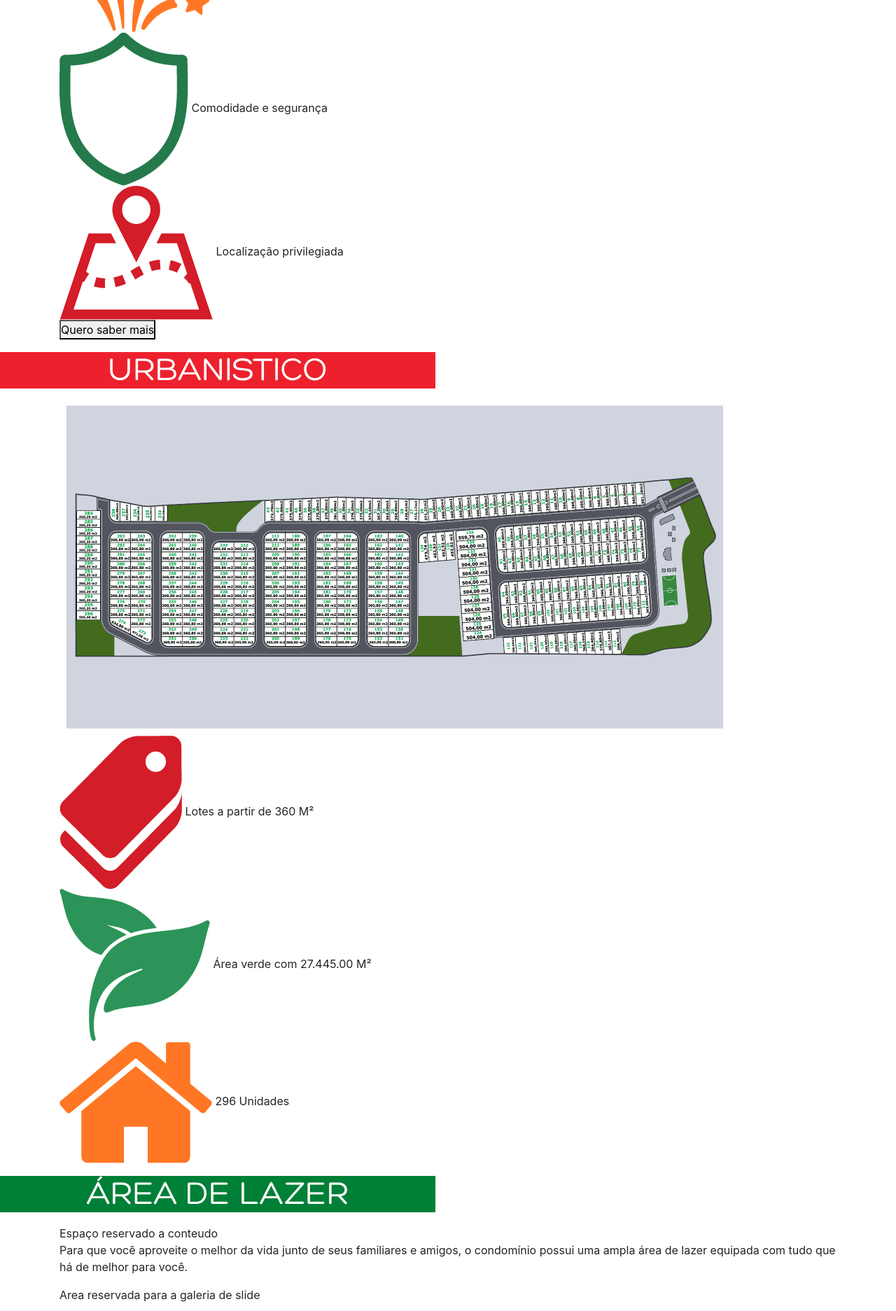
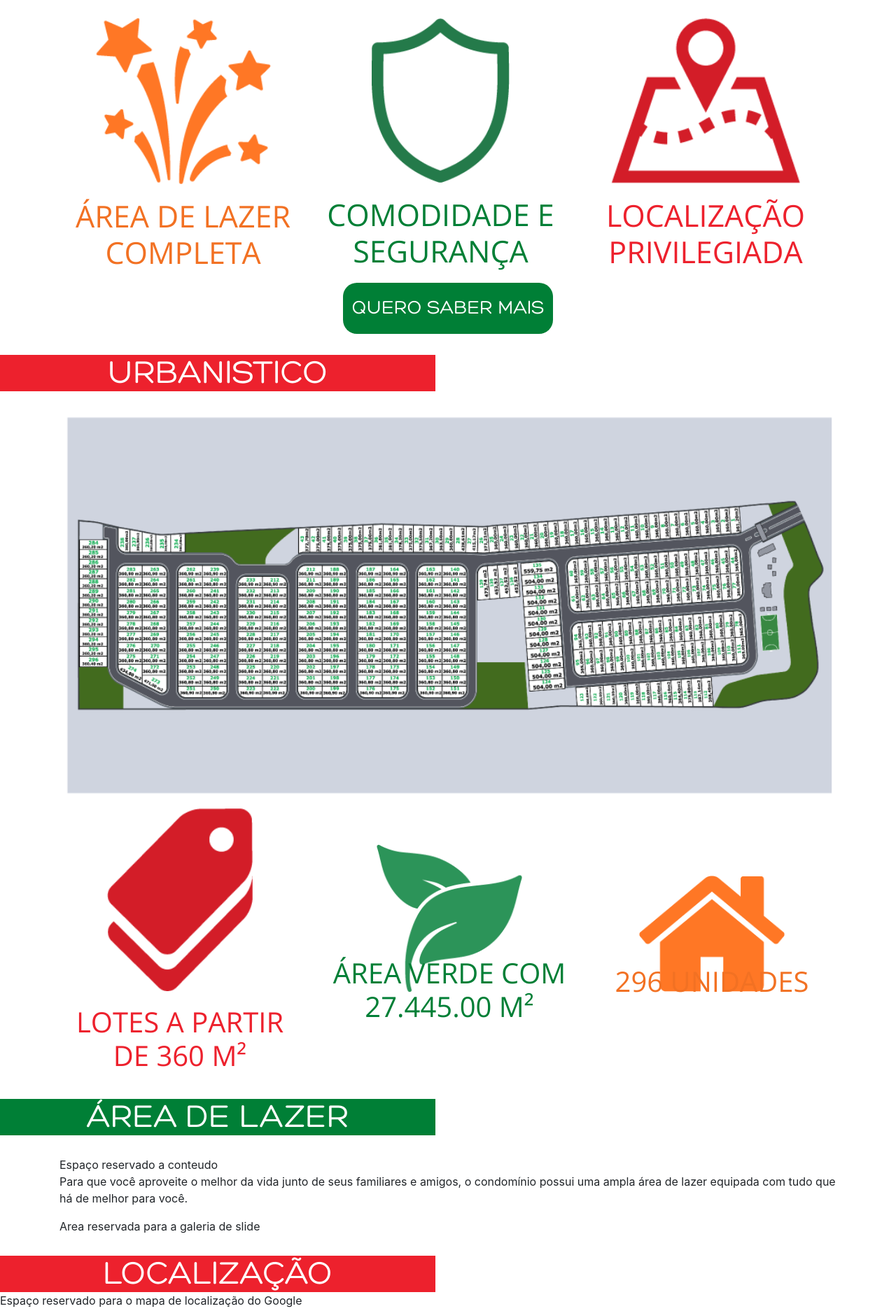
Before and after one commit to lu045/hotsite-nova-italia, a PHP site: page / in a window 1280 px wide. Shown: the part 1358-3231 px from the top of the page at 70% size. Run offline with PHP 8.4, Linux system fonts and the light colour scheme; style sheets or scripts are compiled from the project's sources; some libraries are stand-ins or nearby versions.

Commit message:
conclusao da estilizacao da sessao urbanistico

```diff
--- a/index.html
+++ b/index.html
@@ -68,8 +68,11 @@
  	 	 <div class="conteudo-geral">
  	 	     <!--Video de lançamento-->
  	 	     <div class="container">
+ 	 	         <div class="condominio-desc">
  	 	             <div class="vl">
- 	 	 	         Area Reservada para o Video
+ 	 	 	             <div class="normal">
+ 	 	 	                 <iframe width="560" height="315" src="https://www.youtube.com/embed/McSOc6TpPoE" frameborder="0" allow="autoplay; encrypted-media" allowfullscreen></iframe>
+ 	 	 	             </div>
  	 	 	         </div>
 
  	 	 	              <!--Artigo descritivo-->
@@ -77,25 +80,30 @@
  	 	 	             <h1>Piacere de Vivere Qui</h1>
  	 	 	             <p>Conheça o Condomínio Nova Itália, um lugar clássico e moderno ao mesmo tempo, a onde todas as tradições típicas da cultura italiana se encontram em um espaço aconchegante, preparado para que você e sua família possam ter cada vez mais tranquilidade, comodidade e segurança.</p>
  	 	             </article>
+ 	 	         </div>
 
  	 	         <!--Atributos do condomínio-->
  	 	         <div class="atributes">
  	 	 	         <div class="at1">
  	 	 	             <img src="imagens/area-lazer.png" alt="Área de Lazer">
- 	 	 	         Área de lazer completa
+ 	 	 	             <h2>Área de lazer completa</h2>
  	 	 	         </div>
+
  	 	 	         <div class="at2">
  	 	 	             <img src="imagens/seguranca.png" alt="Comodidade e Segurança">
- 	 	 	         Comodidade e segurança
+ 	 	 	             <h2>Comodidade e segurança</h2>
  	 	 	         </div>
+
  	 	 	         <div class="at3">
  	 	 	             <img src="imagens/localizacao.png" alt="Localização Privilegiada">
- 	 	 	         Localização privilegiada
+ 	 	 	             <h2>Localização privilegiada</h2>
  	 	 	         </div>
  	 	         </div>
 
  	 	         <!--Botão-->
+ 	 	         <div class="area-botao">
  	 	             <button class="maisinfo">Quero saber mais</button>
+ 	 	         </div>
  	 	     </div>
  	 	 </div>
  	 </section>
@@ -122,15 +130,21 @@
  	 	             <div class="detcomb">
  	 	 	             <div class="dt1">
  	 	 	                 <img src="imagens/lotes.png" alt="">
- 	 	 	                 Lotes a partir de 360 M²
+ 	 	 	                 <div class="de">
+ 	 	 	                     <h2>Lotes a partir de 360 M²</h2>
+ 	 	 	                 </div>
  	 	 	             </div>
  	 	 	             <div class="dt2">
  	 	 	                 <img src="imagens/area-verde.png" alt="">
- 	 	 	                 Área verde com 27.445.00 M²
+ 	 	 	                 <div class="de">
+ 	 	 	                     <h2> Área verde com 27.445.00 M²</h2>
+ 	 	 	                 </div>
  	 	 	             </div>
  	 	 	             <div class="dt3">
  	 	 	                 <img src="imagens/unidades.png" alt="">
- 	 	 	                 296 Unidades
+ 	 	 	                 <div class="de">
+ 	 	 	                     <h2>296 Unidades</h2>
+ 	 	 	                 </div>
  	 	 	             </div>
  	 	             </div>
  	 	         </div>
--- a/sass/organism/_condominio.sass
+++ b/sass/organism/_condominio.sass
@@ -0,0 +1,111 @@
+.condominio-desc
+	position: relative
+
+	article
+		margin-top: -331px
+		width: 520px
+
+		h1
+			font-family: Hero
+			font-size: 43px
+			text-transform: uppercase
+			color: $preto-italico
+
+		p
+			font-family: Open Sans
+			color: $preto
+			font-size: 25px
+			text-align: justify
+
+	.vl
+
+		.normal
+
+			margin-left: 550px
+
+.atributes
+
+	+flexbox
+	margin-top: 30px
+
+
+	.at1
+		+flexbox
+		flex-direction: column
+		color: $laranja
+		font-family: Open Sans
+		text-transform: uppercase
+		text-align: center
+		align-items: center
+
+		img
+			width: 250px
+			height: 237px
+
+
+		h2
+		    font-size: 43px
+		    margin-top: 20px
+
+
+
+	.at2
+		+flexbox
+		flex-direction: column
+		color: $verde
+		font-family: Open Sans
+		text-transform: uppercase
+		text-align: center
+		align-items: center
+
+		img
+			width: 197px
+			height: 235px
+
+
+
+		h2
+		    font-size: 43px
+		    margin-top: 20px
+
+
+	.at3
+		+flexbox
+		flex-direction: column
+		color: $vermelho
+		font-family: Open Sans
+		text-transform: uppercase
+		text-align: center
+		align-items: center
+
+		h2
+		    font-size: 43px
+		    margin-top: 20px
+
+
+		img
+			width: 270px
+			height: 236px
+
+
+.area-botao
+	position: relative
+	+flexbox
+	justify-content: center
+	margin-top: 10px
+
+	button
+		background: $verde
+		width: 300px
+		height: 73px
+		outline: none
+		border: none
+		border-radius: 20px
+		color: $branco
+		font-family: Hero
+		font-size: 28px
+		text-transform: uppercase
+		cursor: pointer
+
+		&:hover
+			background: $laranja
--- a/sass/organism/_header-paginas.sass
+++ b/sass/organism/_header-paginas.sass
@@ -6,8 +6,6 @@
 	font-family: Hero
 	text-transform: uppercase
 	text-align: center
-
-
 
 	h1
 		font-size: 48px
@@ -25,7 +23,7 @@
 		font-size: 48px
 
 .conteudo-geral
-	margin-top: 18px
+	margin-top: 30px
 
 .altura-geral
-	margin-top: 18px
+	margin-top: 30px
--- /dev/null
+++ b/sass/organism/_urbanistico.sass
@@ -0,0 +1,87 @@
+.conturb
+	position: relative
+
+	img
+		width: 100%
+		height: auto
+
+
+.detcomb
+	+flexbox
+	margin-top: 10px
+
+	.dt1
+		+flexbox
+		flex-direction: column
+		justify-content: center
+		align-items: center
+		color: $vermelho
+		font-family: Open Sans
+		text-transform: uppercase
+		text-align: center
+		width: 350px
+		margin-left: -3px
+		img
+			width: 208px
+			height 261px
+
+		.de
+			margin-top: 20px
+
+			h2
+				font-size: 40px
+		        position: relative
+
+	.dt2
+		+flexbox
+		flex-direction: column
+		justify-content: center
+		align-items: center
+		color: $verde
+		font-family: Open Sans
+		text-transform: uppercase
+		text-align: center
+		width: 380px
+		margin-left: 20px
+
+		img
+			width: 208px
+			height 261px
+			margin-top: -70px
+			position: relative
+
+		.de
+			margin-top: 141px
+			position: absolute
+			width: 400px
+
+			h2
+				font-size: 40px
+		        position: relative
+
+
+	.dt3
+		+flexbox
+		flex-direction: column
+		justify-content: center
+		align-items: center
+		color: $laranja
+		font-family: Open Sans
+		text-transform: uppercase
+		text-align: center
+		width: 350px
+		margin-left: 10px
+
+		img
+			width: 208px
+			height 261px
+			position: relative
+			margin-top: -27px
+
+		.de
+			margin-top: 117px
+			position: absolute
+
+			h2
+				font-size: 40px
+		        position: relative
--- a/sass/style.sass
+++ b/sass/style.sass
@@ -31,6 +31,7 @@
 @import organism/header-pg
 @import organism/header-paginas
 @import organism/condominio
+@import organism/urbanistico
 
 
 /*======== Templates ========*/
```
Also changed, not shown: css/style.css. Lines whose indentation alone changed are shown as unchanged.
